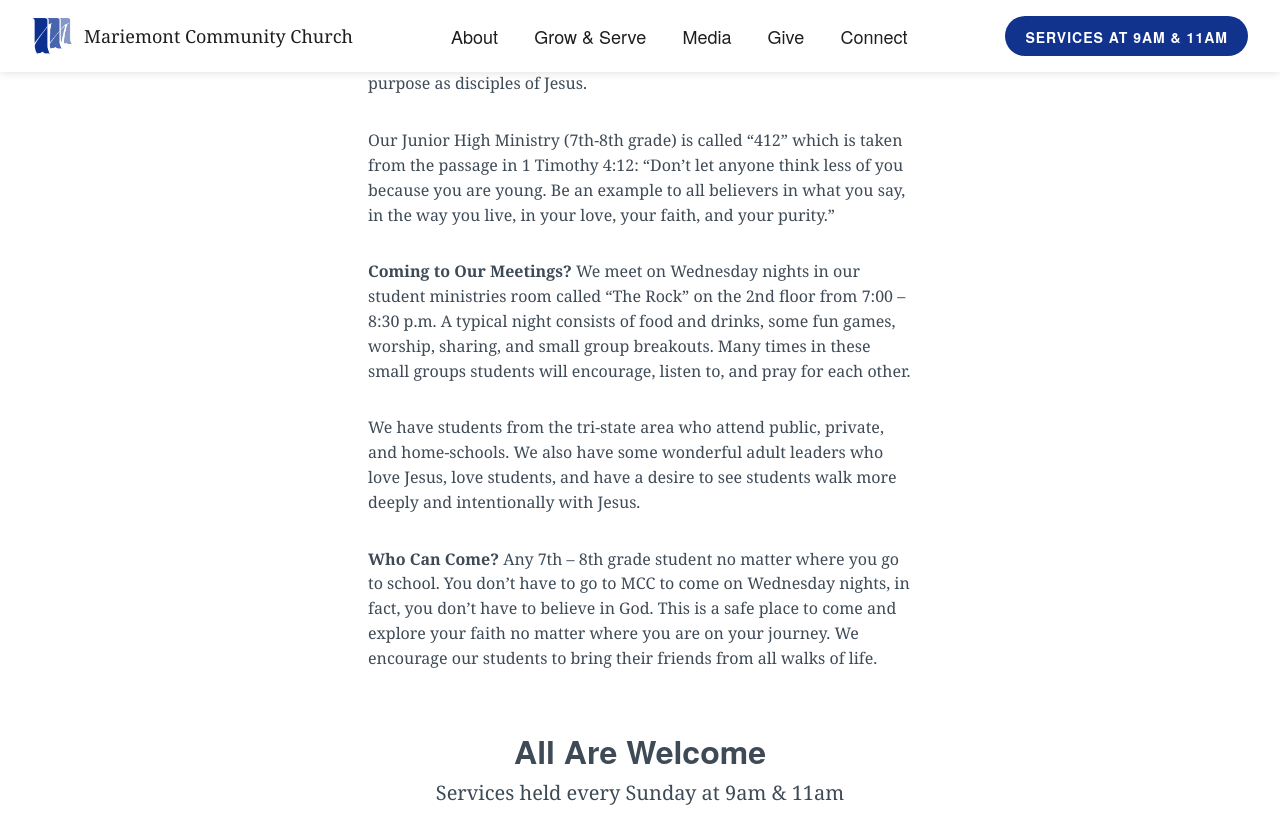
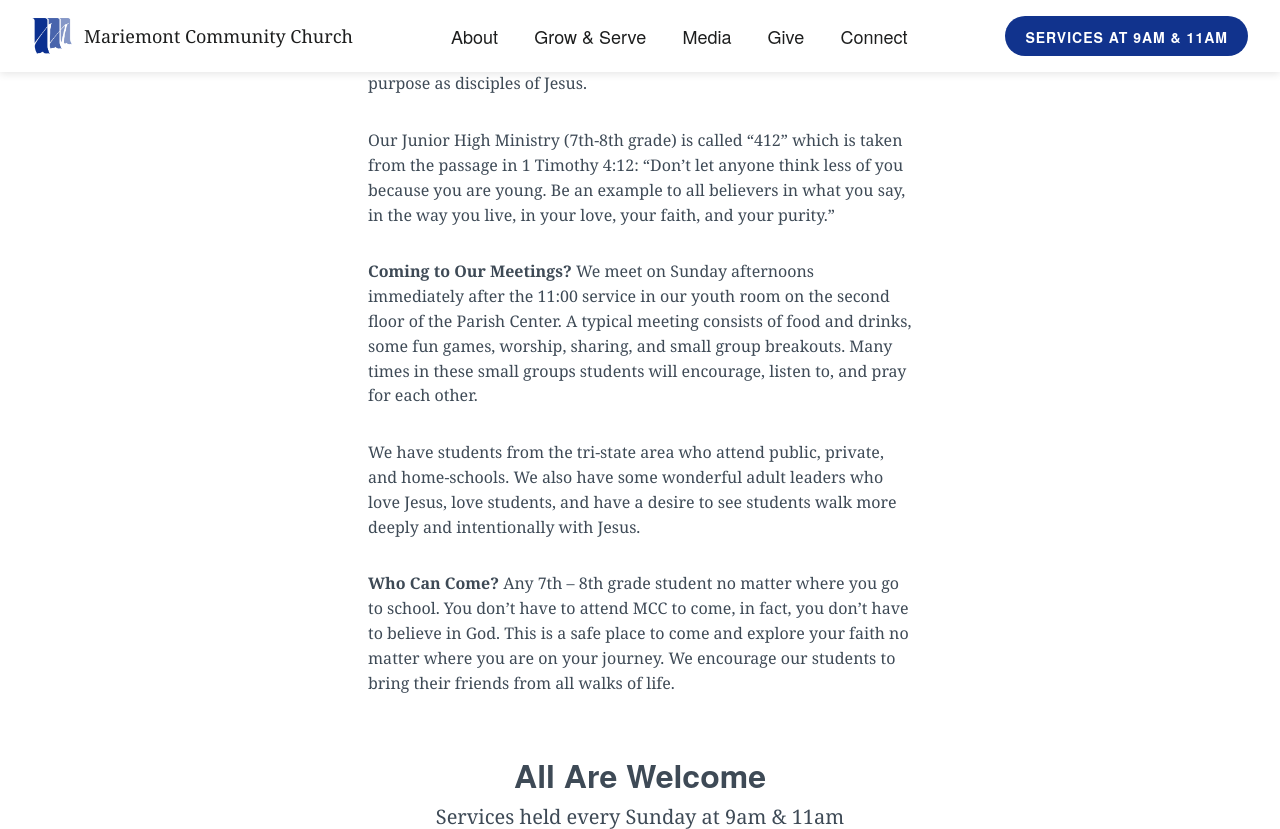
Before and after one commit to lukemoderwell/mariemont, a Jekyll site: the page built from 412-7th-and-8th-grade.md, in a window 1280 px wide and 900 px high, scrolled down 1189 px, cut to the strip 0-829 px from the top of the window. Built offline with Jekyll 4.4.1, drawn with Linux system fonts in a browser that asks for light colours; nearby versions of some CDN libraries.

Commit message:
Updated 412 7th And 8th Grade

```diff
--- a/412-7th-and-8th-grade.md
+++ b/412-7th-and-8th-grade.md
@@ -21,9 +21,9 @@
 Our Junior High Ministry (7th-8th grade) is called “412” which is taken from the passage in 1 Timothy 4:12: "Don’t let anyone think less of you because you are young. Be an example to all believers in what you say, in the way you live, in your love, your faith, and your purity."
 
 **Coming to Our Meetings?**
-We meet on Wednesday nights in our student ministries room called “The Rock” on the 2nd floor from 7:00 – 8:30 p.m. A typical night consists of food and drinks, some fun games, worship, sharing, and small group breakouts. Many times in these small groups students will encourage, listen to, and pray for each other.
+We meet on Sunday afternoons immediately after the 11:00 service in our youth room on the second floor of the Parish Center. A typical meeting consists of food and drinks, some fun games, worship, sharing, and small group breakouts. Many times in these small groups students will encourage, listen to, and pray for each other.
 
 We have students from the tri-state area who attend public, private, and home-schools. We also have some wonderful adult leaders who love Jesus, love students, and have a desire to see students walk more deeply and intentionally with Jesus.
 
 **Who Can Come?**
-Any 7th – 8th grade student no matter where you go to school. You don’t have to go to MCC to come on Wednesday nights, in fact, you don’t have to believe in God. This is a safe place to come and explore your faith no matter where you are on your journey. We encourage our students to bring their friends from all walks of life.
+Any 7th – 8th grade student no matter where you go to school. You don’t have to attend MCC to come, in fact, you don’t have to believe in God. This is a safe place to come and explore your faith no matter where you are on your journey. We encourage our students to bring their friends from all walks of life.
```
